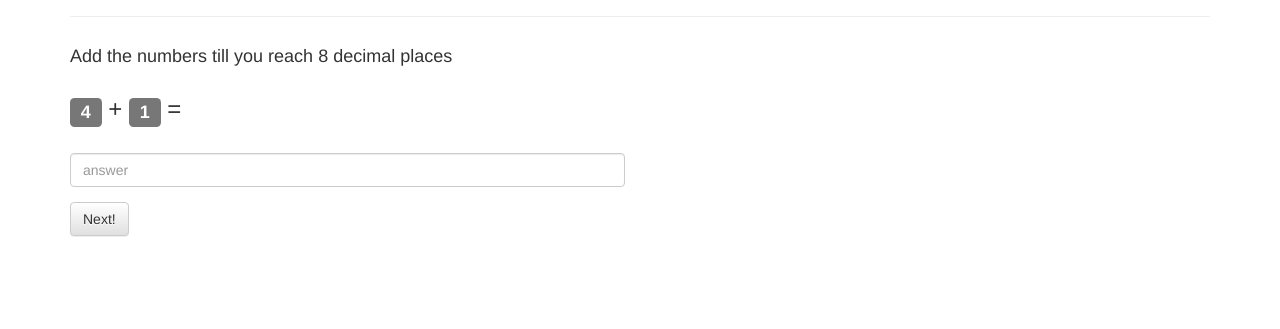
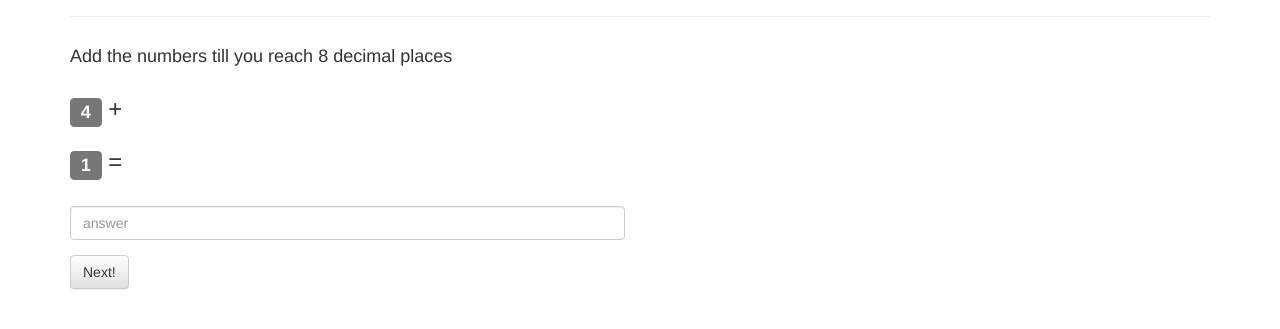
Before and after one commit to prathik/counting_trainer, a plain HTML site: page index.html in a window 1280 px wide. Shown: the part 83-412 px from the top of the page. Drawn offline with nearby package versions, Linux system fonts and the light colour scheme.

Commit message:
UI changes

```diff
--- a/index.html
+++ b/index.html
@@ -35,7 +35,7 @@
       <div class="row">
         <div class="col-lg-6">
           <h3><span class="label label-default" id="first">0</span> +
-            <span class="label label-default" id="second">0</span> =</h3>
+            <br/><br/><span class="label label-default" id="second">0</span> =</h3>
           <br />
           <div class="form-group">
             <input type="text" id="answer" placeholder="answer" class="form-control"/>
```
